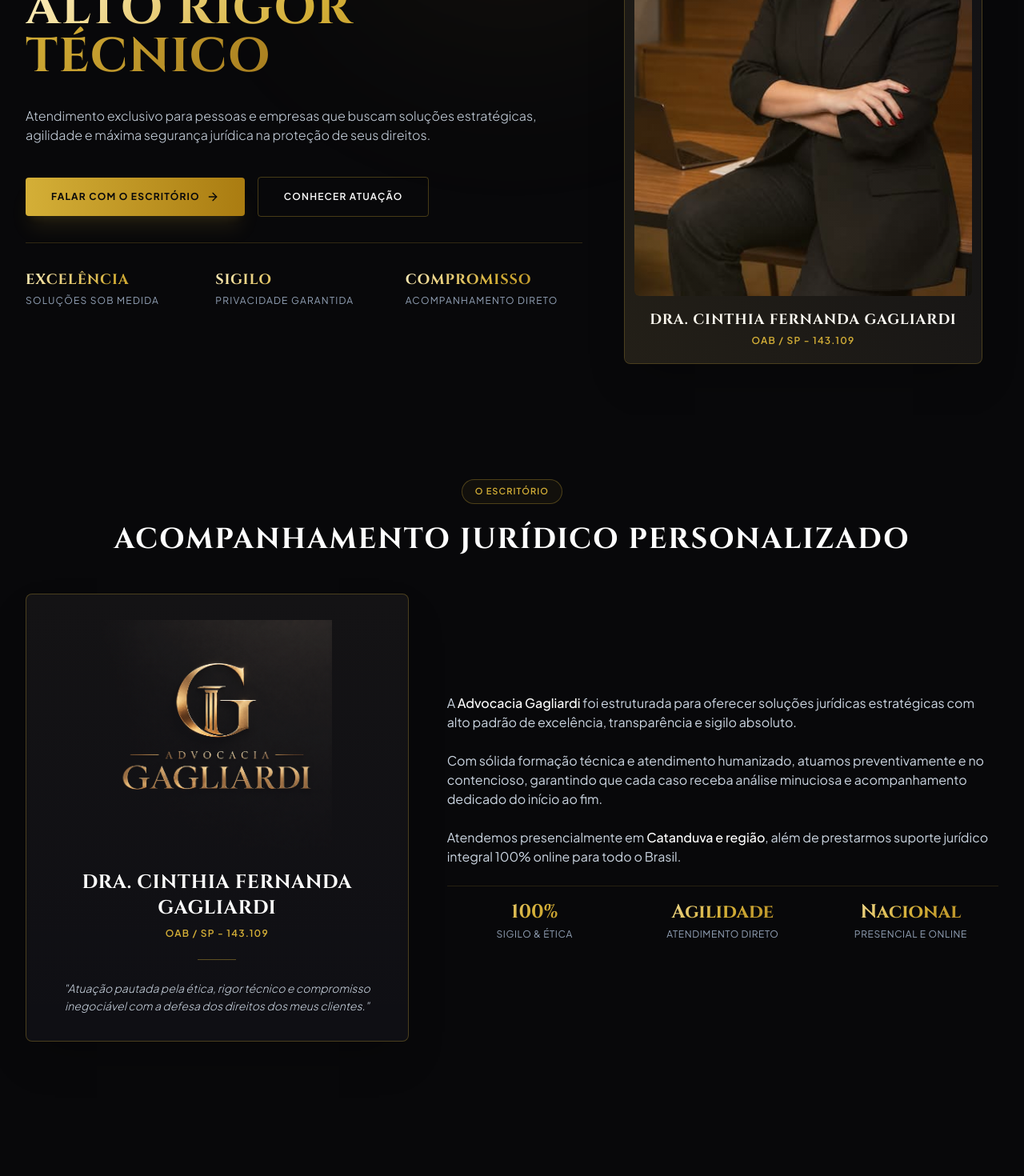
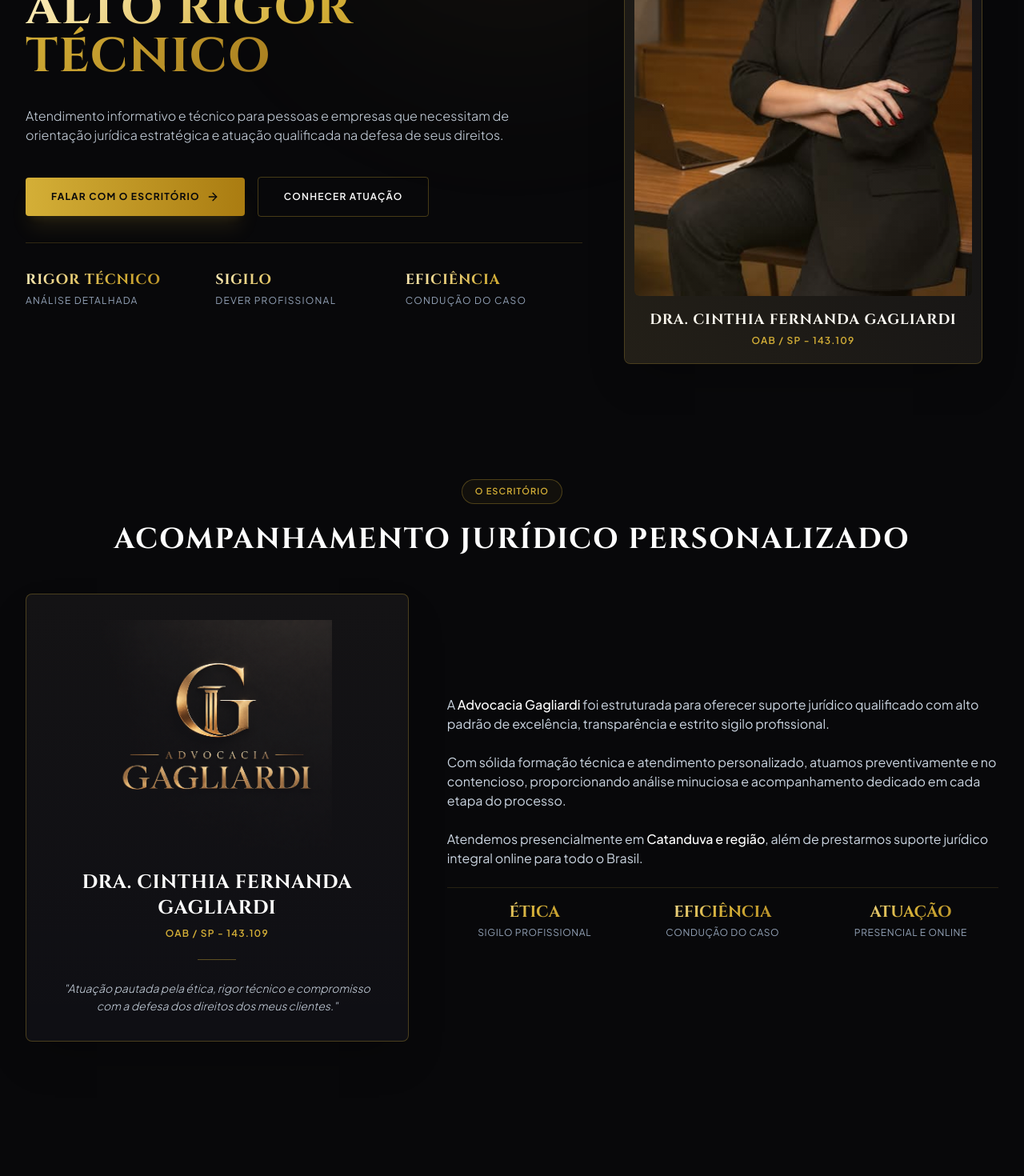
Before and after one commit to batavera/cinthia-advocacia, a React (Vite) app: page / in a window 1280 px wide. Shown: the part 420-1890 px from the top of the page at 80% size. Built offline with nearby package versions, Linux system fonts and the light colour scheme.

Commit message:
Ajusta copy para total conformidade com o Provimento 205/2021 da OAB

```diff
--- a/index.html
+++ b/index.html
@@ -32,7 +32,7 @@
       "name": "Advocacia Gagliardi - Dra. Cinthia Fernanda Gagliardi",
       "image": "https://cinthia-advocacia-beryl.vercel.app/cinthia.jpg",
       "telephone": "+5517997091975",
-      "email": "contato@advocaciagagliardi.com.br",
+      "email": "cinthiadvocacia@uol.com.br",
       "address": {
         "@type": "PostalAddress",
         "addressLocality": "Catanduva",
--- a/src/components/About.jsx
+++ b/src/components/About.jsx
@@ -18,11 +18,10 @@
 
                 <div className="grid grid-cols-1 lg:grid-cols-12 gap-12 items-center">
 
-                    {/* Cartão com Logo em Destaque Expandido */}
+                    {/* Cartão do Escritório */}
                     <div className="lg:col-span-5 bg-[#0F0F14] border border-[#D4AF37]/30 rounded-lg p-8 text-center relative group shadow-2xl">
                         <div className="absolute inset-0 bg-gradient-to-b from-[#D4AF37]/5 to-transparent opacity-50 rounded-lg pointer-events-none"></div>
 
-                        {/* Logo em Largura Fixa e Destacada */}
                         <div className="flex justify-center mb-6">
                             <img
                                 src={logoImg}
@@ -41,33 +40,34 @@
                         <div className="w-12 h-[1px] bg-[#D4AF37]/40 mx-auto my-6"></div>
 
                         <p className="text-slate-300 text-sm italic font-light leading-relaxed">
-                            "Atuação pautada pela ética, rigor técnico e compromisso inegociável com a defesa dos direitos dos meus clientes."
+                            "Atuação pautada pela ética, rigor técnico e compromisso com a defesa dos direitos dos meus clientes."
                         </p>
                     </div>
 
-                    {/* Texto de Apresentação */}
+                    {/* Texto de Apresentação Sem Termos Mercantilistas */}
                     <div className="lg:col-span-7 space-y-6 text-slate-300 text-sm sm:text-base leading-relaxed">
                         <p>
-                            A <strong className="text-white font-medium">Advocacia Gagliardi</strong> foi estruturada para oferecer soluções jurídicas estratégicas com alto padrão de excelência, transparência e sigilo absoluto.
+                            A <strong className="text-white font-medium">Advocacia Gagliardi</strong> foi estruturada para oferecer suporte jurídico qualificado com alto padrão de excelência, transparência e estrito sigilo profissional.
                         </p>
                         <p>
-                            Com sólida formação técnica e atendimento humanizado, atuamos preventivamente e no contencioso, garantindo que cada caso receba análise minuciosa e acompanhamento dedicado do início ao fim.
+                            Com sólida formação técnica e atendimento personalizado, atuamos preventivamente e no contencioso, proporcionando análise minuciosa e acompanhamento dedicado em cada etapa do processo.
                         </p>
                         <p>
-                            Atendemos presencialmente em <strong className="text-white font-medium">Catanduva e região</strong>, além de prestarmos suporte jurídico integral 100% online para todo o Brasil.
+                            Atendemos presencialmente em <strong className="text-white font-medium">Catanduva e região</strong>, além de prestarmos suporte jurídico integral online para todo o Brasil.
                         </p>
 
+                        {/* Destaques com Linguagem Sóbria e Ética */}
                         <div className="pt-4 grid grid-cols-3 gap-2 sm:gap-4 border-t border-[#D4AF37]/15 text-center">
                             <div>
-                                <p className="font-cinzel text-base sm:text-2xl font-bold gold-gradient-text">100%</p>
-                                <p className="text-[9px] sm:text-xs text-slate-400 mt-1 uppercase tracking-wider">Sigilo & Ética</p>
+                                <p className="font-cinzel text-sm sm:text-xl font-bold gold-gradient-text uppercase">Ética</p>
+                                <p className="text-[9px] sm:text-xs text-slate-400 mt-1 uppercase tracking-wider">Sigilo Profissional</p>
                             </div>
                             <div>
-                                <p className="font-cinzel text-base sm:text-2xl font-bold gold-gradient-text">Agilidade</p>
-                                <p className="text-[9px] sm:text-xs text-slate-400 mt-1 uppercase tracking-wider">Atendimento Direto</p>
+                                <p className="font-cinzel text-sm sm:text-xl font-bold gold-gradient-text uppercase">Eficiência</p>
+                                <p className="text-[9px] sm:text-xs text-slate-400 mt-1 uppercase tracking-wider">Condução do Caso</p>
                             </div>
                             <div>
-                                <p className="font-cinzel text-base sm:text-2xl font-bold gold-gradient-text">Nacional</p>
+                                <p className="font-cinzel text-sm sm:text-xl font-bold gold-gradient-text uppercase">Atuação</p>
                                 <p className="text-[9px] sm:text-xs text-slate-400 mt-1 uppercase tracking-wider">Presencial e Online</p>
                             </div>
                         </div>
--- a/src/components/Hero.jsx
+++ b/src/components/Hero.jsx
@@ -19,7 +19,7 @@
                         <div className="inline-flex items-center gap-2 px-4 py-2 rounded-full border border-[#D4AF37]/30 bg-[#D4AF37]/5 text-[#D4AF37]">
                             <Scale size={16} />
                             <span className="text-[11px] font-semibold uppercase tracking-widest">
-                                Advocacia Especializada & Estratégica
+                                Advocacia Especializada & Informativa
                             </span>
                         </div>
 
@@ -30,9 +30,9 @@
                             <span className="gold-gradient-text">Alto Rigor Técnico</span>
                         </h1>
 
-                        {/* Subtítulo / Descrição */}
+                        {/* Subtítulo Sóbrio e Informativo (Sem promessa de resultado) */}
                         <p className="text-slate-300 text-sm sm:text-base max-w-2xl mx-auto lg:mx-0 font-light leading-relaxed">
-                            Atendimento exclusivo para pessoas e empresas que buscam soluções estratégicas, agilidade e máxima segurança jurídica na proteção de seus direitos.
+                            Atendimento informativo e técnico para pessoas e empresas que necessitam de orientação jurídica estratégica e atuação qualificada na defesa de seus direitos.
                         </p>
 
                         {/* Botões de Ação */}
@@ -55,14 +55,14 @@
                             </a>
                         </div>
 
-                        {/* Destaques do Hero - 3 Colunas Compactas Lado a Lado no Mobile e Desktop */}
+                        {/* Destaques do Hero - Adequados ao Provimento 205/2021 */}
                         <div className="grid grid-cols-3 gap-2 sm:gap-4 pt-6 sm:pt-8 border-t border-[#D4AF37]/20">
                             <div className="text-center lg:text-left">
                                 <h3 className="font-cinzel text-[11px] sm:text-lg font-bold gold-gradient-text uppercase tracking-wider">
-                                    Excelência
+                                    Rigor Técnico
                                 </h3>
                                 <p className="text-[9px] sm:text-xs text-slate-400 uppercase tracking-tight sm:tracking-widest mt-0.5 sm:mt-1">
-                                    Soluções sob medida
+                                    Análise detalhada
                                 </p>
                             </div>
 
@@ -71,16 +71,16 @@
                                     Sigilo
                                 </h3>
                                 <p className="text-[9px] sm:text-xs text-slate-400 uppercase tracking-tight sm:tracking-widest mt-0.5 sm:mt-1">
-                                    Privacidade garantida
+                                    Dever profissional
                                 </p>
                             </div>
 
                             <div className="text-center lg:text-left">
                                 <h3 className="font-cinzel text-[11px] sm:text-lg font-bold gold-gradient-text uppercase tracking-wider">
-                                    Compromisso
+                                    Eficiência
                                 </h3>
                                 <p className="text-[9px] sm:text-xs text-slate-400 uppercase tracking-tight sm:tracking-widest mt-0.5 sm:mt-1">
-                                    Acompanhamento direto
+                                    Condução do caso
                                 </p>
                             </div>
                         </div>
```
